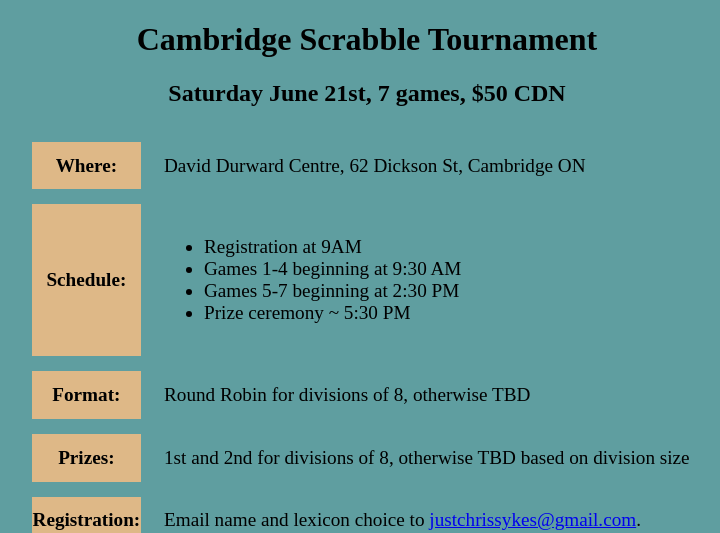
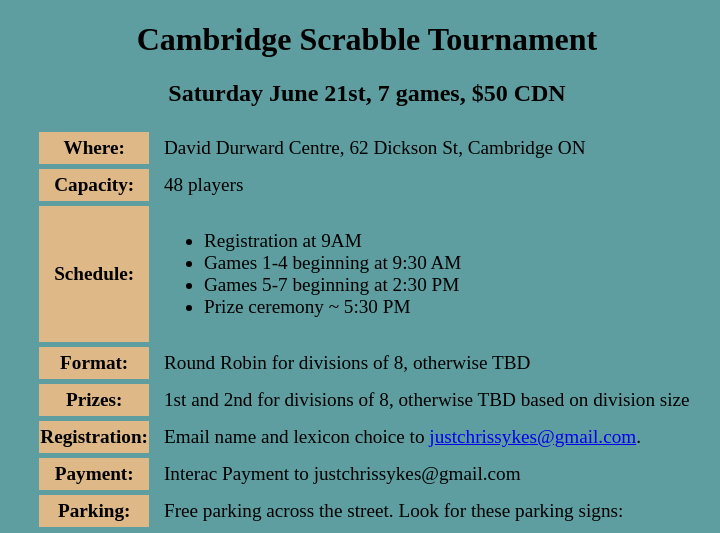
Before and after one commit to TileRunner/tilerunner.github.io, a Jekyll site: the page scrabbleclub/flyer.html, which Jekyll copies as it is, in a window 1280 px wide, cut to the strip 0-533 px from the top of the page. Shown: the whole strip, without its empty margins (273-993 px from the left). Built offline with Jekyll 4.4.1, drawn with Linux system fonts in a browser that asks for light colours.

Commit message:
Add capacity info to flyer

```diff
--- a/scrabbleclub/flyer.css
+++ b/scrabbleclub/flyer.css
@@ -10,11 +10,8 @@
 tr td {
     background-color: cadetblue;
     color: black;
-    padding: 1vw;
+    padding: 5px;
     font-size: larger;
-}
-tr {
-    padding-bottom: 50px;
 }
 h1, h2 {
     text-align: center;
@@ -25,7 +22,7 @@
 }
 table {
     border-collapse: separate; /* Ensure border-spacing works */
-    border-spacing: 10px 15px; /* Horizontal and vertical spacing */
+    border-spacing: 10px 5px; /* Horizontal and vertical spacing */
 }
 img {
     border-radius: 50%;
--- a/scrabbleclub/flyer.html
+++ b/scrabbleclub/flyer.html
@@ -15,6 +15,10 @@
         <tr>
             <th>Where:</th>
             <td>David Durward Centre, 62 Dickson St, Cambridge ON</td>
+        </tr>
+        <tr>
+          <th>Capacity:</th>
+          <td>48 players</td>
         </tr>
         <tr>
           <th>Schedule:</th>
```
